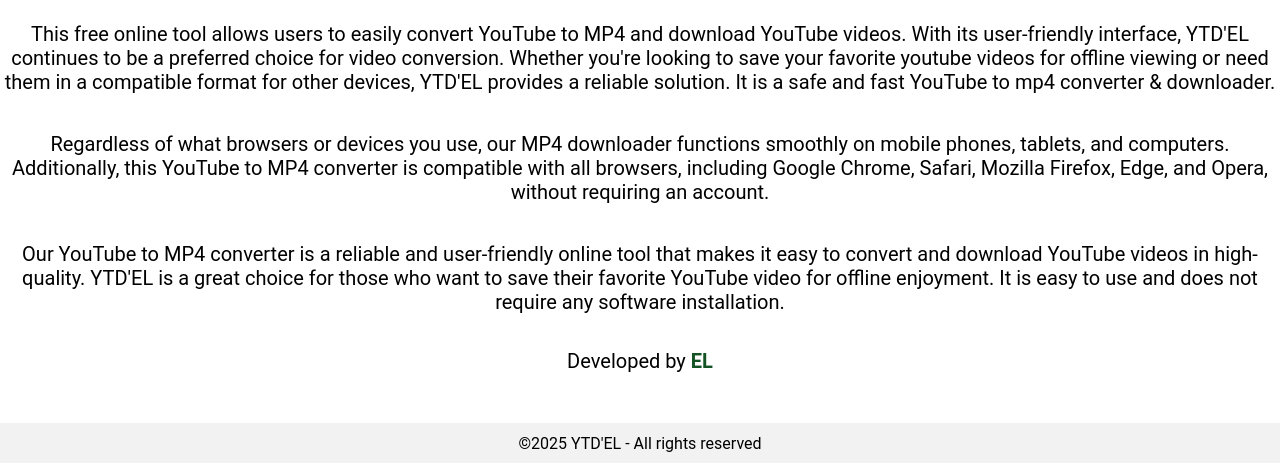
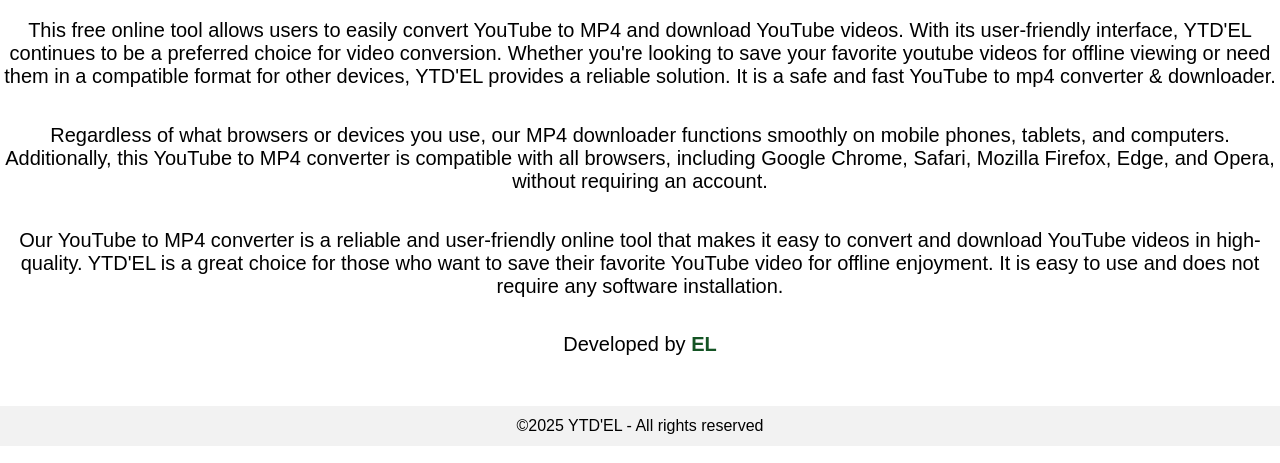
Before and after one commit to EL-gx/YTD-EL, a plain HTML site: page index.html in a window 1280 px wide. Shown: the part 444-907 px from the top of the page. Drawn offline with Linux system fonts and the light colour scheme.

Commit message:
Update style.css

```diff
--- a/style.css
+++ b/style.css
@@ -2,7 +2,7 @@
     margin: 0;
     padding: 0;
     box-sizing: border-box;
-    font-family: Roboto, Sans-Serif;
+    font-family: Poppins, Arial;
     scroll-behavior: smooth;
 }
 body {
```
